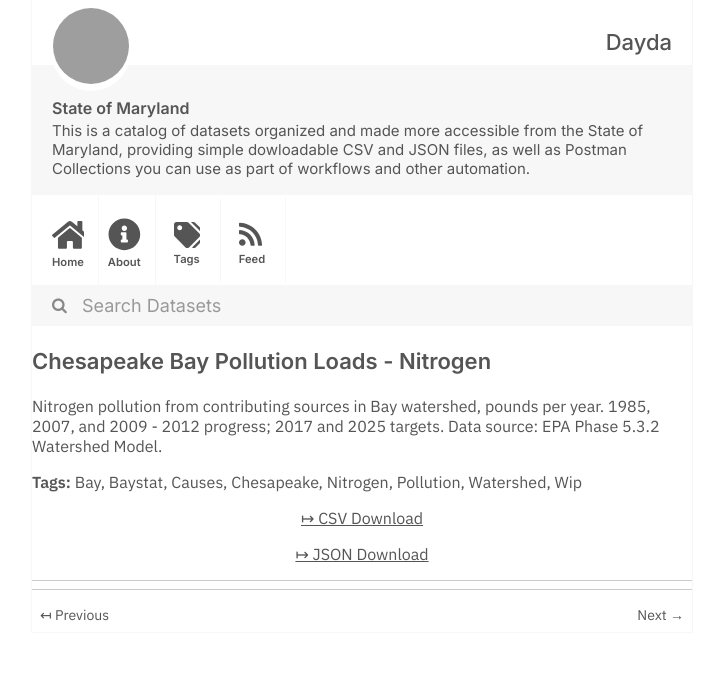
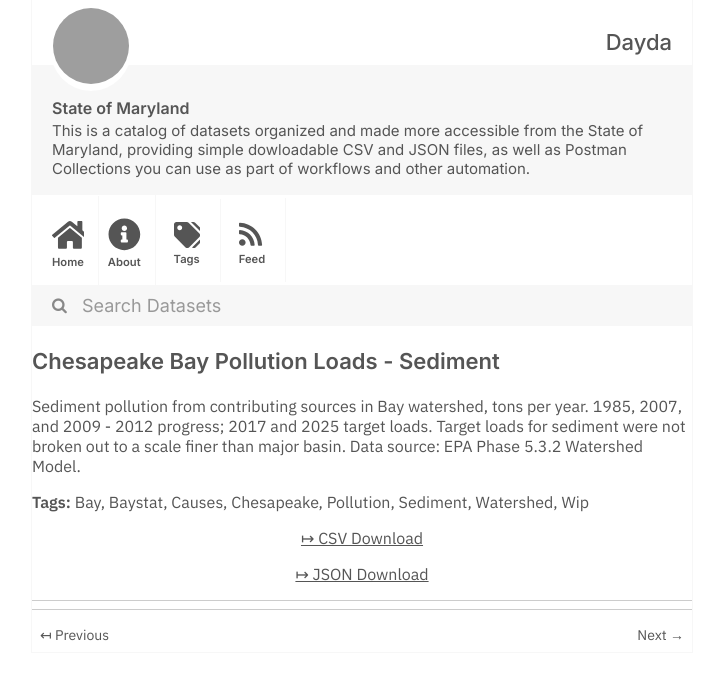
Before and after one commit to dayda-entities/state-of-maryland, a Jekyll site: the page built from _posts/2020-11-10-chesapeake-bay-pollution-loads.md, in a window 1280 px wide, cut to the strip 0-680 px from the top of the page. Shown: the whole strip, without its empty margins (278-1001 px from the left). Built offline with Jekyll 4.4.1, drawn with Linux system fonts in a browser that asks for light colours; grey boxes are pictures that could not be loaded.

Commit message:
Publish Data

```diff
--- a/_posts/2020-11-10-chesapeake-bay-pollution-loads.md
+++ b/_posts/2020-11-10-chesapeake-bay-pollution-loads.md
@@ -1,7 +1,7 @@
 ---
-title: Chesapeake Bay Pollution Loads - Nitrogen
-created: '2020-11-10T17:25:27.155542'
-modified: '2020-11-10T17:25:27.155549'
+title: Chesapeake Bay Pollution Loads - Sediment
+created: '2020-11-10T17:25:48.596962'
+modified: '2020-11-10T17:25:48.596973'
 state: active
 type: dataset
 tags:
@@ -9,16 +9,16 @@ tags:
   - Baystat
   - Causes
   - Chesapeake
-  - Nitrogen
   - Pollution
+  - Sediment
   - Watershed
   - Wip
 groups:
   - Local Government
-csv_url: 'https://opendata.maryland.gov/api/views/rsrj-4w3t/rows.csv?accessType=DOWNLOAD'
+csv_url: 'https://opendata.maryland.gov/api/views/x5pe-335m/rows.csv?accessType=DOWNLOAD'
 json_url: >-
-  https://opendata.maryland.gov/api/views/rsrj-4w3t/rows.json?accessType=DOWNLOAD
+  https://opendata.maryland.gov/api/views/x5pe-335m/rows.json?accessType=DOWNLOAD
 layout: post
 
 ---
-Nitrogen pollution from contributing sources in Bay watershed, pounds per year. 1985, 2007, and 2009 - 2012 progress; 2017 and 2025 targets. Data source: EPA Phase 5.3.2 Watershed Model.
+Sediment pollution from contributing sources in Bay watershed, tons per year. 1985, 2007, and 2009 - 2012 progress; 2017 and 2025 target loads. Target loads for sediment were not broken out to a scale finer than major basin.  Data source: EPA Phase 5.3.2 Watershed Model.
```
